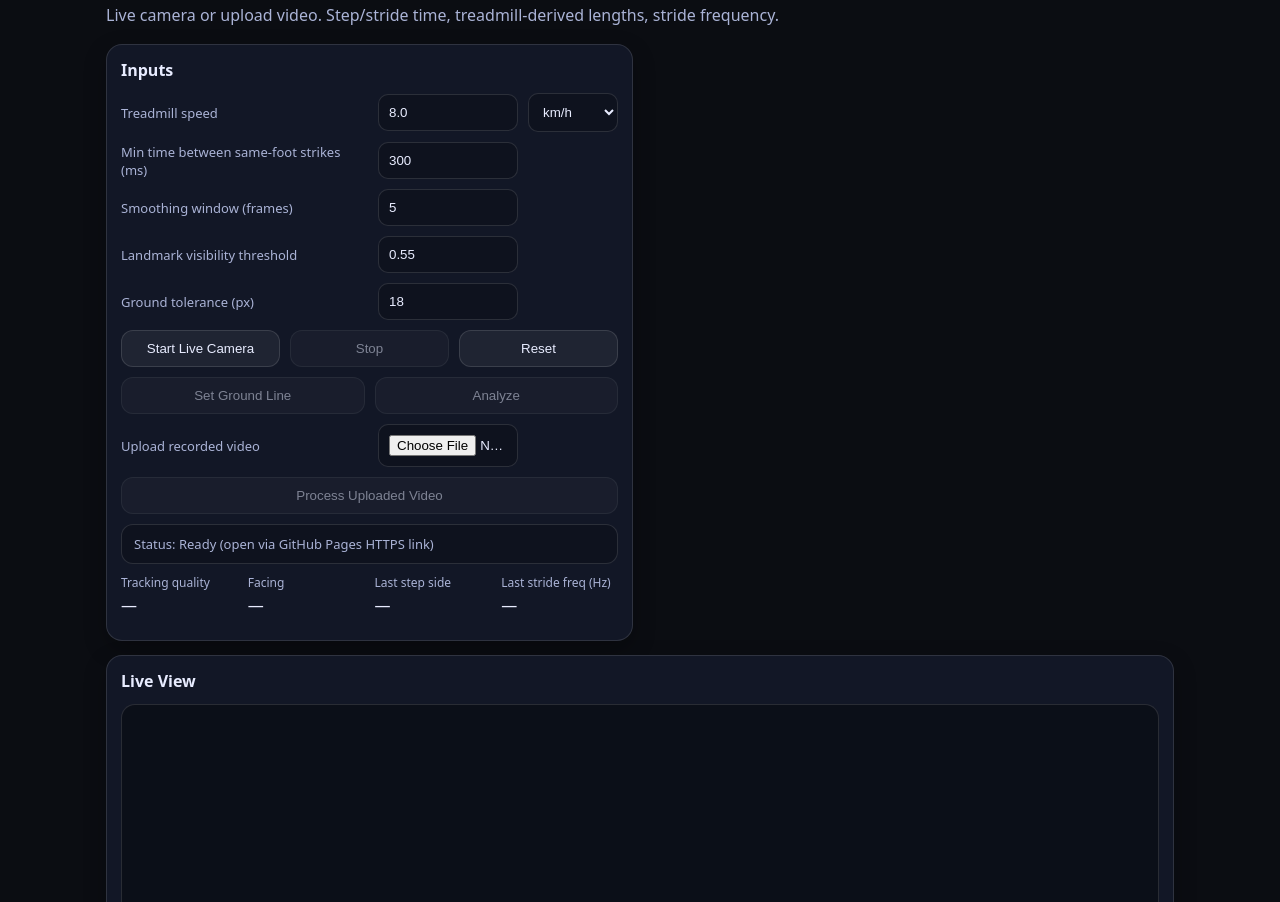
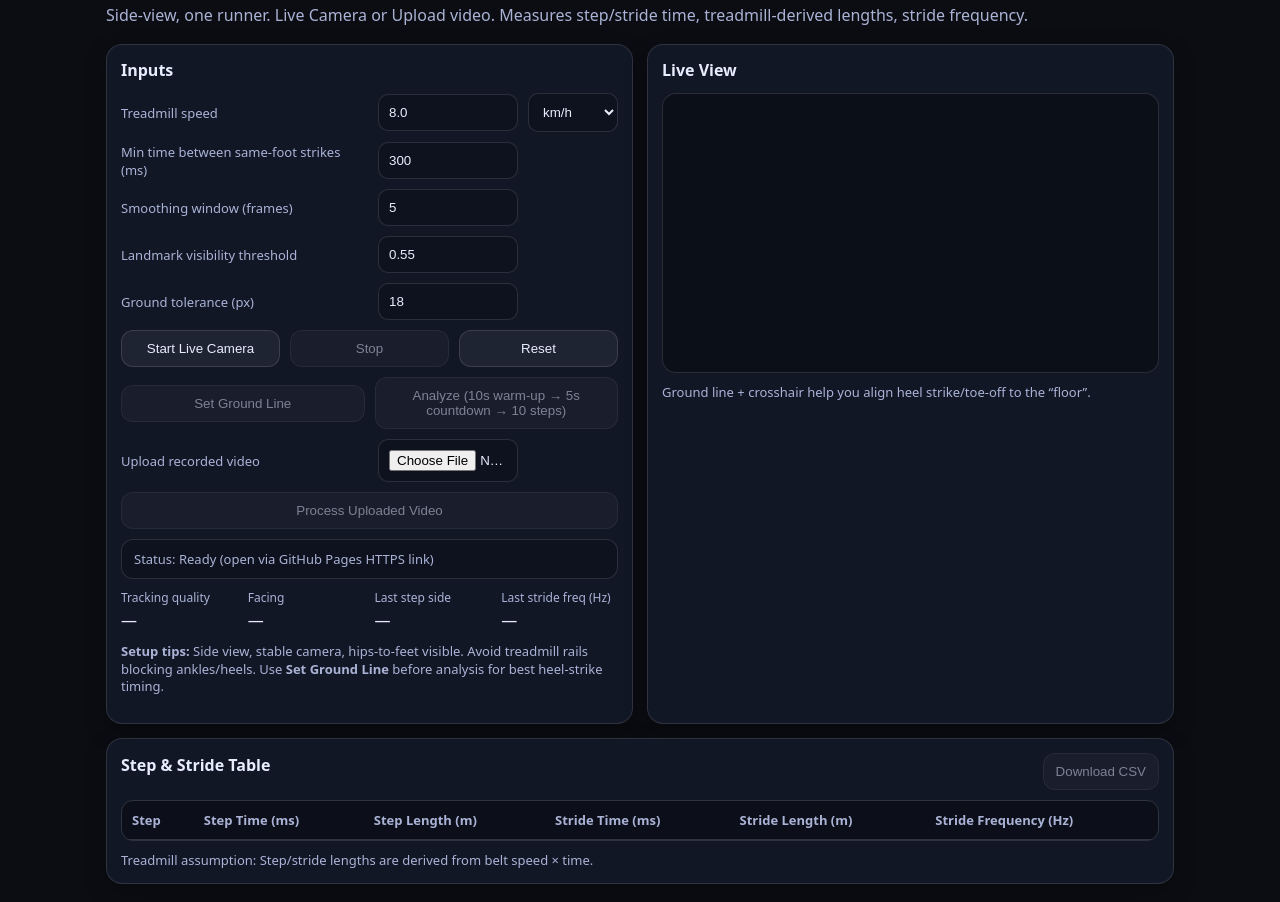
Before and after one commit to ridhuanjoe/treadmill_gaitlab, a plain HTML site: page index.html in a window 1280 px wide. Shown: the part 50-952 px from the top of the page. Drawn offline with Linux system fonts and the light colour scheme.

Commit message:
Update index.html

```diff
--- a/index.html
+++ b/index.html
@@ -3,16 +3,20 @@
 <head>
   <meta charset="utf-8" />
   <meta name="viewport" content="width=device-width,initial-scale=1" />
-  <title>Treadmill Gait Lab</title>
+  <title>Treadmill Gait Lab (Step/Stride)</title>
   <link rel="stylesheet" href="style.css" />
 
+  <!-- Pinned MediaPipe versions (stable with locateFile in app.js) -->
   <script src="https://cdn.jsdelivr.net/npm/@mediapipe/pose@0.5.1675469404/pose.js"></script>
+  <script src="https://cdn.jsdelivr.net/npm/@mediapipe/camera_utils@0.3.1675466862/camera_utils.js"></script>
   <script src="https://cdn.jsdelivr.net/npm/@mediapipe/drawing_utils@0.3.1675466124/drawing_utils.js"></script>
 </head>
 <body>
   <header>
     <h1>Treadmill Gait Lab</h1>
-    <p class="sub">Live camera or upload video. Step/stride time, treadmill-derived lengths, stride frequency.</p>
+    <p class="sub">
+      Side-view, one runner. Live Camera or Upload video. Measures step/stride time, treadmill-derived lengths, stride frequency.
+    </p>
   </header>
 
   <main class="grid">
@@ -60,7 +64,7 @@
 
       <div class="row buttons2">
         <button id="setGroundBtn" disabled>Set Ground Line</button>
-        <button id="analyzeBtn" disabled>Analyze</button>
+        <button id="analyzeBtn" disabled>Analyze (10s warm-up → 5s countdown → 10 steps)</button>
       </div>
 
       <div class="row">
@@ -78,31 +82,52 @@
       </div>
 
       <div class="row info4">
-        <div><div class="kpiLabel">Tracking quality</div><div id="quality" class="kpiValue">—</div></div>
-        <div><div class="kpiLabel">Facing</div><div id="facing" class="kpiValue">—</div></div>
-        <div><div class="kpiLabel">Last step side</div><div id="lastSide" class="kpiValue">—</div></div>
-        <div><div class="kpiLabel">Last stride freq (Hz)</div><div id="lastFreq" class="kpiValue">—</div></div>
+        <div>
+          <div class="kpiLabel">Tracking quality</div>
+          <div id="quality" class="kpiValue">—</div>
+        </div>
+        <div>
+          <div class="kpiLabel">Facing</div>
+          <div id="facing" class="kpiValue">—</div>
+        </div>
+        <div>
+          <div class="kpiLabel">Last step side</div>
+          <div id="lastSide" class="kpiValue">—</div>
+        </div>
+        <div>
+          <div class="kpiLabel">Last stride freq (Hz)</div>
+          <div id="lastFreq" class="kpiValue">—</div>
+        </div>
       </div>
+
+      <p class="tip">
+        <strong>Setup tips:</strong> Side view, stable camera, hips-to-feet visible. Avoid treadmill rails blocking ankles/heels.
+        Use <strong>Set Ground Line</strong> before analysis for best heel-strike timing.
+      </p>
     </section>
 
-    <section class="card wide live">
+    <section class="card">
       <h2>Live View</h2>
       <div class="videoWrap">
         <video id="video" playsinline muted></video>
         <canvas id="overlay"></canvas>
         <div id="hud" class="hud"></div>
       </div>
-      <p class="small">Ground line + crosshair helps align heel strike/toe-off to the “floor”.</p>
+      <p class="small">
+        Ground line + crosshair help you align heel strike/toe-off to the “floor”.
+      </p>
     </section>
 
     <section class="card wide">
       <div class="tableHeader">
         <h2>Step & Stride Table</h2>
-        <button id="downloadBtn" disabled>Download CSV</button>
+        <div class="tableBtns">
+          <button id="downloadBtn" disabled>Download CSV</button>
+        </div>
       </div>
 
       <div class="tableWrap">
-        <table>
+        <table id="resultsTable">
           <thead>
             <tr>
               <th>Step</th>
@@ -116,9 +141,16 @@
           <tbody id="tbody"></tbody>
         </table>
       </div>
-      <p class="small">Treadmill assumption: lengths are derived from belt speed × time.</p>
+
+      <p class="small">
+        Treadmill assumption: Step/stride lengths are derived from belt speed × time.
+      </p>
     </section>
   </main>
+
+  <footer>
+    <p class="small">On-device processing (no server). Best in Chrome/Safari.</p>
+  </footer>
 
   <script src="app.js"></script>
 </body>
```
